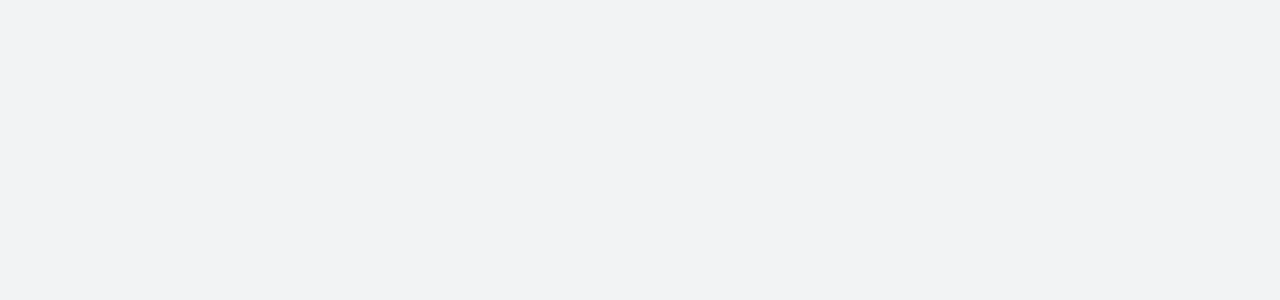
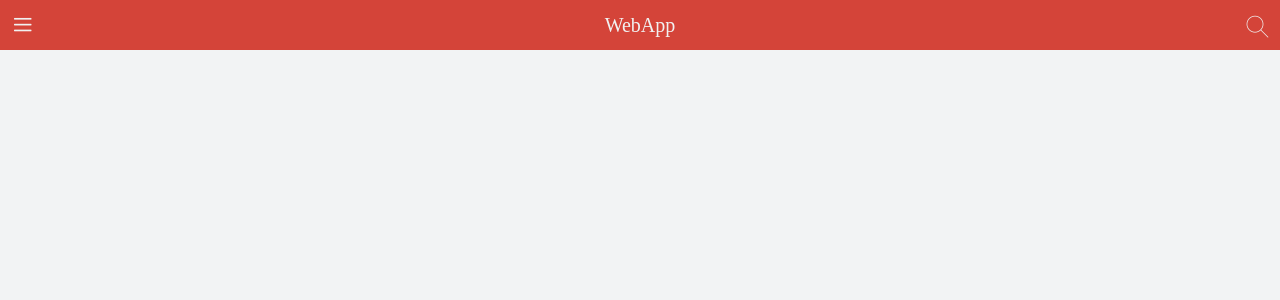
Before and after one commit to ProbeDream/cloud-music, a React (Create React App) app: page /#/ in a window 1280 px wide. Shown: the top 300 px of the page. Built offline with nearby package versions, Linux system fonts and the light colour scheme.

Commit message:
顶部栏开发!

```diff
--- a/src/application/Home.js
+++ b/src/application/Home.js
@@ -1,4 +1,14 @@
 import React from 'react';
-import {renderRoutes} from "react-router-config";
-const Home = props => <div className="Home">{renderRoutes(props.route.routers)}</div>;
+import { renderRoutes } from 'react-router-config';
+import Top from './style';
+const Home = props => (
+  <div className="Home">
+      <Top>
+          <span className="iconfont menu">&#xe65c;</span>
+          <span className="title">WebApp</span>
+          <span className="iconfont search">&#xe62b;</span>
+      </Top>
+      {renderRoutes(props.route.routers)}
+  </div>
+);
 export default React.memo(Home);
```
